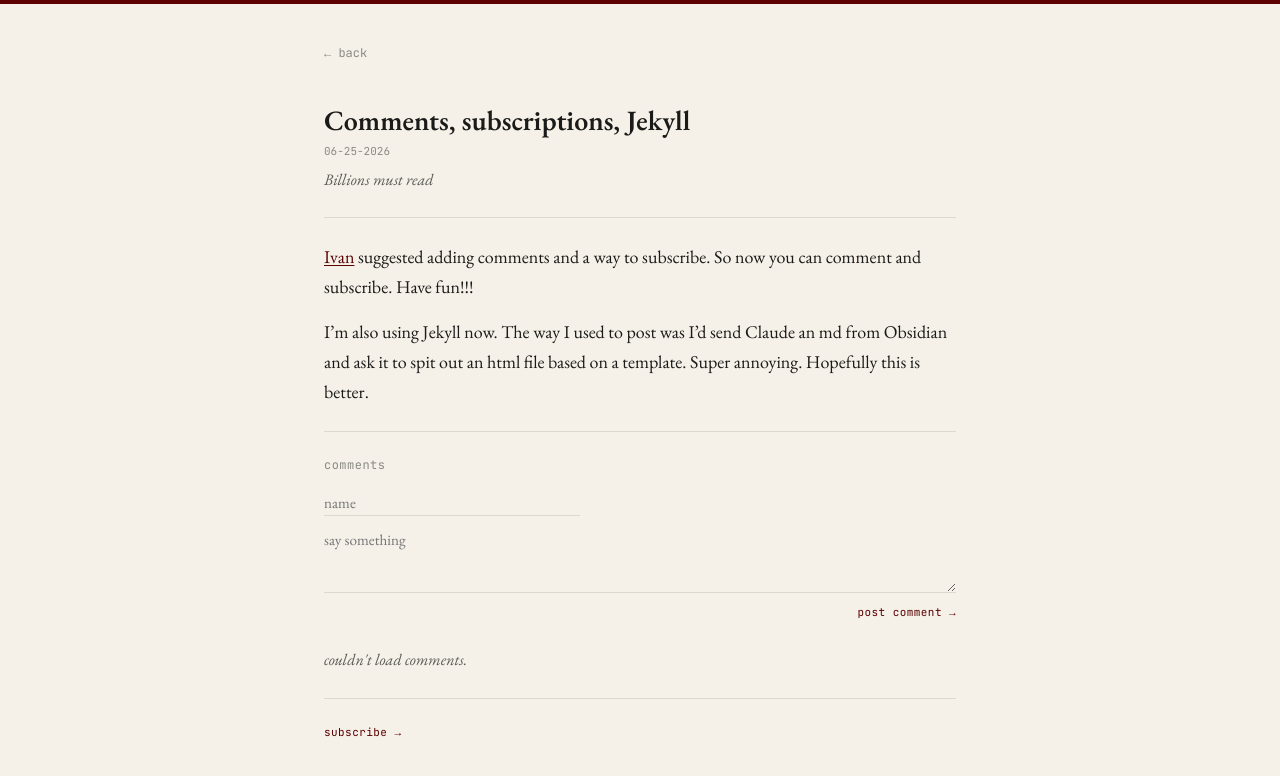
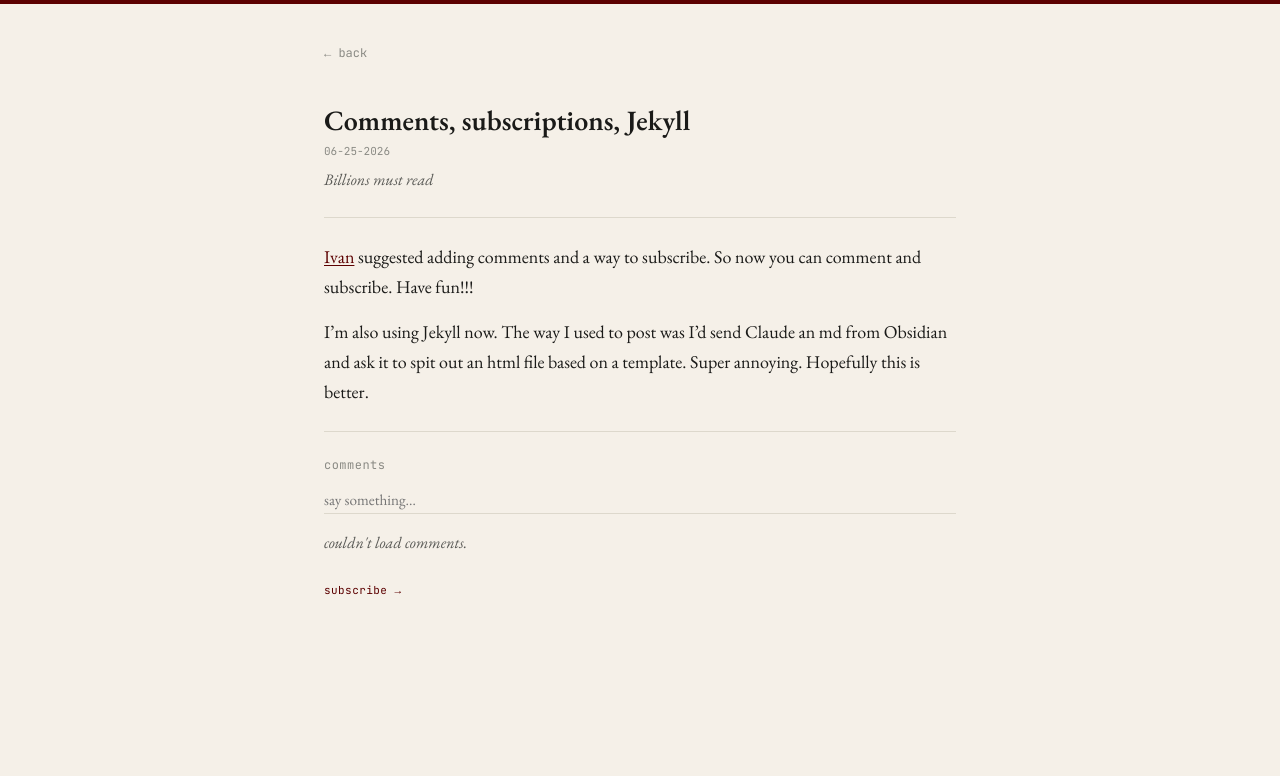
Before and after one commit to DominicMascetti/DominicMascetti, a Jekyll site: the page built from _posts/2026-06-25-Comments-subscriptions-jekyll.md, in a window 1280 px wide. Shown: the top 776 px of the page. Built offline with Jekyll 4.4.1, drawn with Linux system fonts in a browser that asks for light colours.

Commit message:
Simplify the comment section's look
Collapse the form to a single auto-growing line that reveals the name
field and button on focus, left-align the button, drop the "no comments
yet" line and the rule between comments and subscribe.

Co-Authored-By: Claude Opus 5.5 <noreply@anthropic.com>

```diff
--- a/_includes/comments.html
+++ b/_includes/comments.html
@@ -1,15 +1,18 @@
 <section id="comments" class="comments" data-post="{{ page.url }}">
   <h2 class="comments-heading">comments</h2>
   <form class="comment-form" novalidate>
+    <textarea name="body" required maxlength="3000" rows="1" placeholder="say something…" aria-label="Comment"></textarea>
+    <!-- Name and button stay hidden until someone starts a comment. -->
+    <div class="comment-extra">
       <input type="text" name="name" required maxlength="60" placeholder="name" autocomplete="name" aria-label="Name" />
       <!-- Honeypot: hidden from people, tempting to bots. -->
       <div class="comment-hp" aria-hidden="true">
         <label>Website <input type="text" name="website" tabindex="-1" autocomplete="off" /></label>
       </div>
-    <textarea name="body" required maxlength="3000" rows="3" placeholder="say something" aria-label="Comment"></textarea>
       <div class="comment-actions">
+        <button type="submit">post comment →</button>
         <span class="comment-msg" role="status"></span>
-      <button type="submit">post comment →</button>
+      </div>
     </div>
   </form>
 
@@ -25,11 +28,12 @@
     font-weight: 400;
     letter-spacing: 0.04em;
     color: var(--faint);
-    margin-bottom: 1rem;
+    margin-bottom: 0.75rem;
   }
-  .comment-form { margin-bottom: 1.75rem; }
   .comment-list { list-style: none; }
+  .comment-list:not(:empty) { margin-top: 1.75rem; }
   .comment { margin-bottom: 1.25rem; }
+  .comment:last-child { margin-bottom: 0; }
   .comment-meta {
     font-family: 'JetBrains Mono', monospace;
     font-size: 11px;
@@ -42,7 +46,7 @@
     font-style: italic;
     color: var(--muted);
     font-size: 1rem;
-    margin-bottom: 1rem;
+    margin-top: 1rem;
   }
   .comments-status:empty { display: none; }
   .comment-form input,
@@ -51,24 +55,28 @@
     width: 100%;
     font-family: 'EB Garamond', Georgia, serif;
     font-size: 0.95rem;
+    line-height: 1.5;
     color: var(--ink);
     background: transparent;
     border: none;
     border-bottom: 1px solid var(--rule);
+    border-radius: 0;
     padding: 0.1rem 0;
-    margin-bottom: 0.8rem;
     outline: none;
-    resize: vertical;
+    resize: none;
+    overflow: hidden;
   }
   .comment-form input:focus,
   .comment-form textarea:focus { border-bottom-color: var(--accent); }
-  .comment-form input { max-width: 16rem; }
+  .comment-extra { display: none; }
+  .comment-form.open .comment-extra { display: block; }
+  .comment-form input { max-width: 16rem; margin-top: 0.8rem; }
   .comment-hp { position: absolute; left: -9999px; width: 1px; height: 1px; overflow: hidden; }
   .comment-actions {
     display: flex;
-    justify-content: space-between;
     align-items: baseline;
     gap: 1rem;
+    margin-top: 0.9rem;
   }
   .comment-msg {
     font-family: 'JetBrains Mono', monospace;
@@ -205,6 +214,21 @@
       });
   }
 
+  // Grow the box with its contents instead of showing a resize handle.
+  function fit() {
+    textarea.style.height = 'auto';
+    textarea.style.height = textarea.scrollHeight + 'px';
+  }
+
+  function collapse() {
+    form.reset();
+    form.classList.remove('open');
+    fit();
+  }
+
+  textarea.addEventListener('focus', function () { form.classList.add('open'); });
+  textarea.addEventListener('input', fit);
+
   form.addEventListener('submit', function (e) {
     e.preventDefault();
     var name = form.elements.name.value.trim();
--- a/_layouts/post.html
+++ b/_layouts/post.html
@@ -173,8 +173,6 @@
 
   {% include comments.html %}
 
-  <hr>
-
   <details class="subscribe">
     <summary>subscribe →</summary>
     <form id="subscribe-form"
```
Also changed, not shown: other parts of _includes/comments.html (+4 -3 lines). Lines whose indentation alone changed are shown as unchanged.
